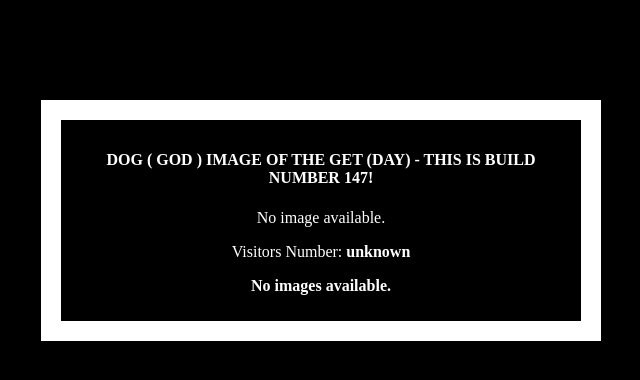
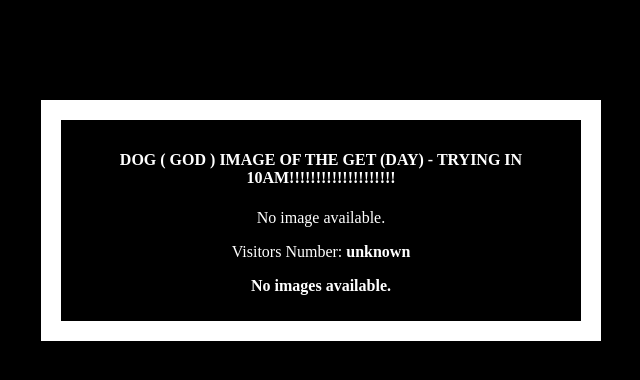
Before and after one commit to OmriFialkov/flask-catexer-app, a Flask app: page / in a window 1280 px wide. Shown: the top 380 px of the page, without its empty margins (319-959 px from the left). Run offline with Flask 2, Linux system fonts and the light colour scheme; data that the repository does not hold is empty.

Commit message:
Update index.html

```diff
--- a/templates/index.html
+++ b/templates/index.html
@@ -28,7 +28,7 @@
   </head>
   <body>
     <div class="container">
-      <h4>dog ( god ) image of the GET (day) - this is build number 147!</h4>
+      <h4>dog ( god ) image of the GET (day) - trying in 10am!!!!!!!!!!!!!!!!!!!!</h4>
       {% if url %}
         <img src="{{ url }}" />
       {% else %}
```
